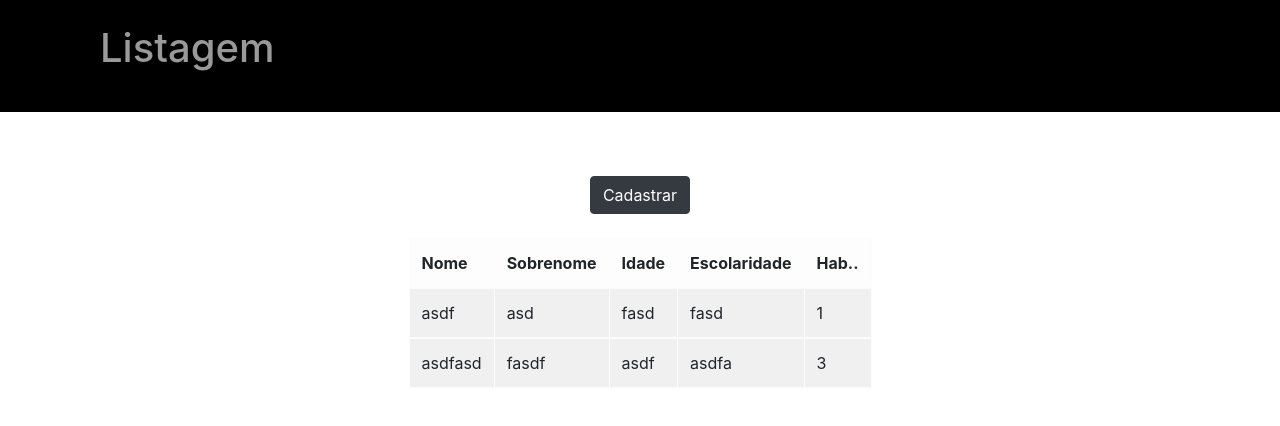
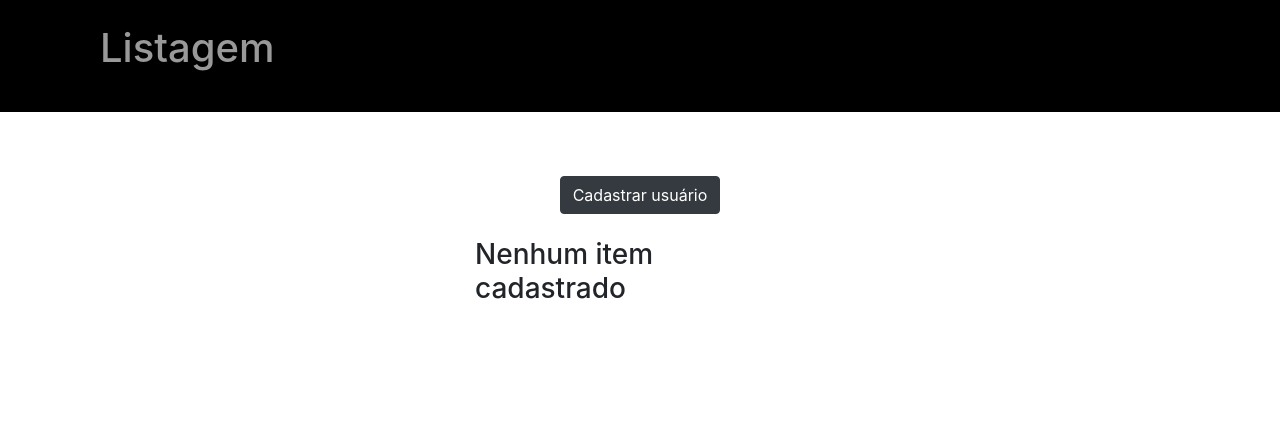
Before and after one commit to sckii/ReactForm, a React (Create React App) app: page / in a window 1280 px wide. Shown: the top 426 px of the page. Built offline with nearby package versions, Linux system fonts and the light colour scheme; data requests are answered from the project's data file.

Commit message:
:wrench: buttons & names fix

```diff
--- a/src/components/Form/index.tsx
+++ b/src/components/Form/index.tsx
@@ -8,17 +8,6 @@ import { PageContainer } from './styles';
 import axios from 'axios';
 
 import {uuid} from 'uuidv4'
-
-const SubmitToken = () => {
-
-
-  const { values, submitForm } = useFormikContext()
-  React.useEffect(() => {
-    submitForm()
-  }, [values, submitForm])
-
-  return null
-}
 
 const AddPerson = () => {
   const [skillNumber, setSkillNumber] = useState(1)
@@ -128,7 +117,8 @@ const AddPerson = () => {
           })}
 
 
-      <Button type="submit">Registrar</Button>
+      <Button type="submit" variant="outline-dark"> Cadastrar </Button>
+
     </Form>
 
     </PageContainer>
--- a/src/data/db.json
+++ b/src/data/db.json
@@ -1,24 +1,5 @@
 {
   "registros": [
-    {
-      "id": "1fb7cf51-3e3a-4d17-af07-201d503cfe3d",
-      "values": {
-        "name": "asdf",
-        "lastName": "asd",
-        "age": "fasd",
-        "schooling": "fasd"
-      },
-      "skills": 1
-    },
-    {
-      "id": "3a0fd7c1-6691-4f9d-8b70-45ee67fb8fb8",
-      "values": {
-        "name": "asdfasd",
-        "lastName": "fasdf",
-        "age": "asdf",
-        "schooling": "asdfa"
-      },
-      "skills": 3
-    }
+
   ]
 }
--- a/src/pages/List/index.tsx
+++ b/src/pages/List/index.tsx
@@ -34,7 +34,7 @@ function List() {
       <Header />
     <Col>
       <AlignCenter>
-        { open === false ? <Button onClick={openOrCloseWindow} variant="dark" >Cadastrar</Button> : <> </>}
+        { open === false ? <Button onClick={openOrCloseWindow} variant="dark" >Cadastrar usuário </Button> : <> </>}
         <br/>
         { open === false ? <></> : <AddPerson />}
       { data.length !== 0 ?
```
